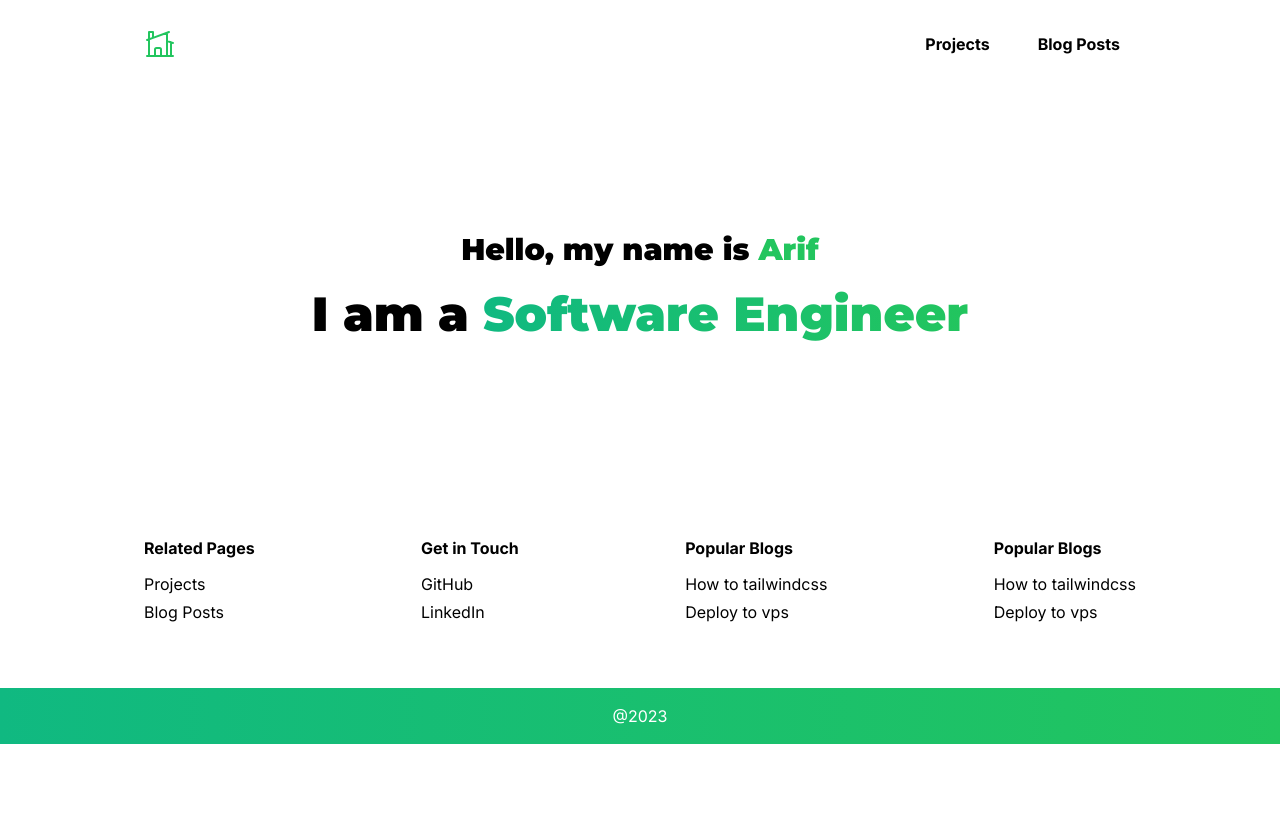
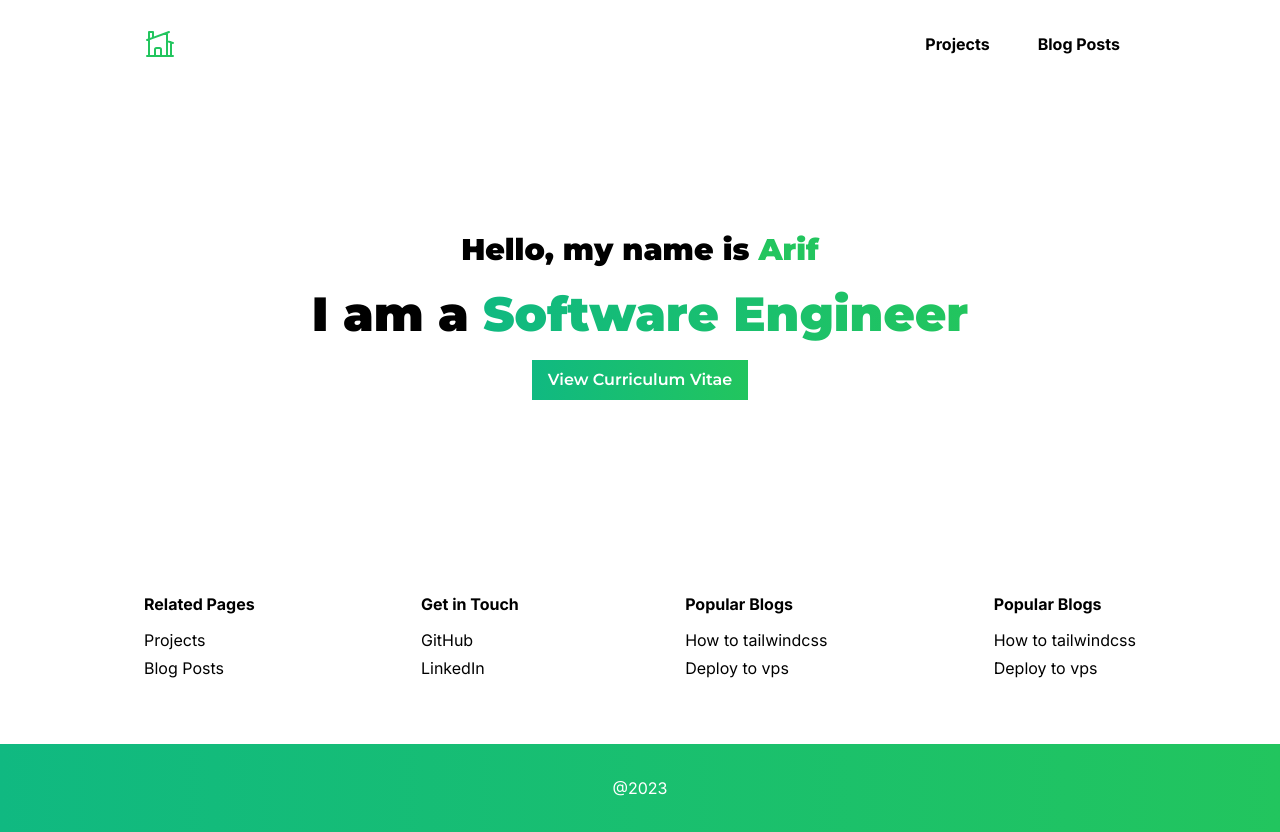
Before and after one commit to arifikhsan/arifikhsanudin-next, a Next.js app: page / in a window 1280 px wide. Before the commit the page ends 800 px from the top, so only its background shows below. Built offline with nearby package versions, Linux system fonts and the light colour scheme.

Commit message:
add things

```diff
--- a/components/shared/footer.js
+++ b/components/shared/footer.js
@@ -3,7 +3,7 @@ import Link from 'next/link';
 export default function Footer() {
   return (
     <div className=''>
-      <div className='p-4 md:pt-8 md:pb-16 max-w-5xl mx-auto'>
+      <div className='max-w-5xl p-4 mx-auto md:pt-8 md:pb-16'>
         <div className='flex flex-col space-y-6 sm:space-y-0 sm:flex-row sm:justify-between'>
           <div>
             <h4 className='font-bold text-md'>Related Pages</h4>
@@ -53,7 +53,7 @@ export default function Footer() {
       </div>
 
       <div className='bg-gradient-to-r from-emerald-500 to-green-500'>
-        <div className='p-4 max-w-5xl mx-auto'>
+        <div className='max-w-5xl px-4 py-8 mx-auto'>
           <p className='text-center text-white'>@2023</p>
         </div>
       </div>
--- a/pages/index.tsx
+++ b/pages/index.tsx
@@ -3,11 +3,12 @@ import DefaultLayout from '../components/layout/default-layout';
 export default function Home() {
   return (
     <DefaultLayout>
-      <div className='font-display py-16 md:pt-32 md:pb-36 md:text-center'>
+      <div className='py-16 font-display md:pt-32 md:pb-36 md:text-center'>
         <h1 className='text-3xl font-black'>Hello, my name is <span className='text-green-500'>Arif</span></h1>
         <p className='mt-4 text-5xl font-black leading-tight'>
           I am a <span className='text-transparent bg-clip-text bg-gradient-to-r from-emerald-500 to-green-500'>Software Engineer</span>
         </p>
+        <a target='_blank' href='/' className='inline-block px-4 py-2 mt-4 font-semibold text-white transition duration-500 bg-gradient-to-r from-emerald-500 to-green-500 hover:font-bold'>View Curriculum Vitae</a>
       </div>
     </DefaultLayout>
   );
--- a/pages/posts/index.tsx
+++ b/pages/posts/index.tsx
@@ -16,7 +16,7 @@ export default function Posts({ posts }) {
         {posts.map((post) => (
           <div key={post.sys.id}>
             <Link href={`posts/${post.slug}`}>
-              <h2 className='font-black text-3xl'>{post.title}</h2>
+              <h2 className='text-3xl font-black'>{post.title}</h2>
             </Link>
             <p className='text-sm text-gray-500'>{post.sys.publishedAt}</p>
           </div>
```
